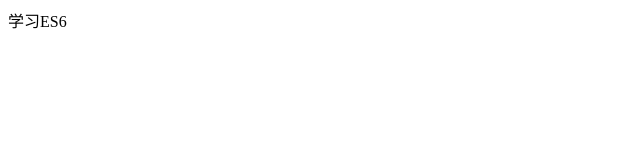
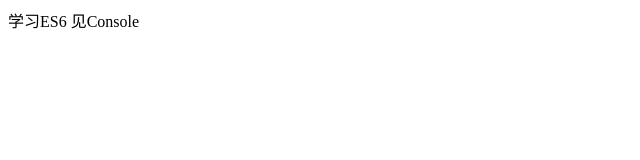
Before and after one commit to LinkChenzy/ES6-demo, a website built with webpack: page index.html in a window 1280 px wide. Shown: the full height of the page, 0-640 px from the left. Built offline with nearby package versions, Linux system fonts and the light colour scheme.

```diff
--- a/index.html
+++ b/index.html
@@ -18,7 +18,7 @@
   </head>
   <body>
     <article id="app">
-      学习ES6
+      学习ES6 见Console
     </article>
   </body>
 </html>
--- a/index.js
+++ b/index.js
@@ -1,5 +1,6 @@
-// import './source/const';
+import './source/const';
 // import './source/arrow-function';
 // import './source/parmeter';
 // import './source/proxy';
-import './source/scope';
+// import './source/scope';
+import './source/modules/index'
--- a/source/const.js
+++ b/source/const.js
@@ -21,5 +21,5 @@
 console.log(foo);
 var foo = 1; //undefined 先执行var提前声明foo = undefined
 
-console.log(bar);
+console.log('bar',bar);
 let bar = 1; //报错：bar is not defined  顺序执行
--- a/source/modules/module.js
+++ b/source/modules/module.js
@@ -1,8 +1,8 @@
 /*
 * @Author: chenzhiyuan
 * @Date:   2018-05-22 11:58:28
-* @Last Modified by:   chenzhiyuan
-* @Last Modified time: 2018-05-22 12:00:55
+* @Last Modified by:   陈治远
+* @Last Modified time: 2019-04-09 13:46:45
 */
 let str = 'string';
 let obj = {
```
Also changed, not shown: source/modules/index.js (+5 -5 lines), README.md, 2 other files.
